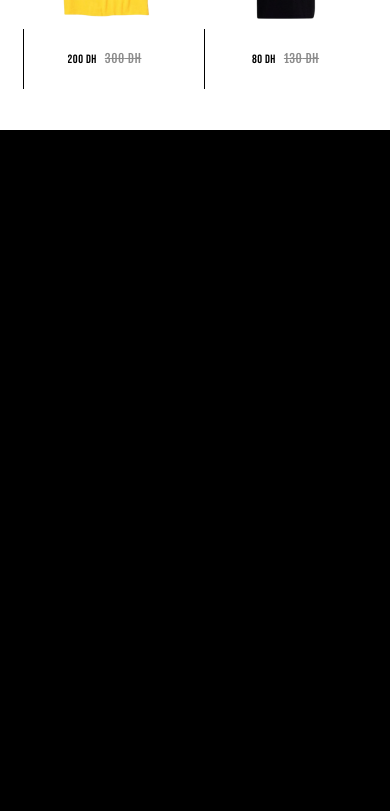
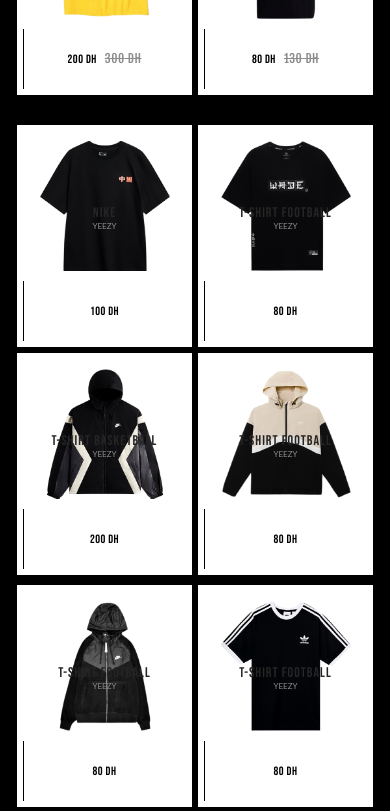
Before and after one commit to Abdoab49/ecommerce-frontend, a React (Create React App) app: page /mens in a window 390 px wide. Shown: the part 1140-1951 px from the top of the page. Before the commit the page ends 1270 px from the top, so only its background shows below. Built offline with nearby package versions, Linux system fonts and the light colour scheme; a web font is replaced by a local one.

Commit message:
MEN: زيد ShoesCard

```diff
--- a/src/pages/CSS/Mens.css
+++ b/src/pages/CSS/Mens.css
@@ -4,7 +4,7 @@
 
 .mens-page {
   min-height: 100vh;
-  background: #ffffff;
+  background: transparent;   /* ✅ شفاف */
   padding-bottom: 60px;
 }
 
@@ -64,6 +64,7 @@
   max-width: 1400px;
   margin: 0 auto;
   padding: 12px 20px 0;
+  background: transparent;   /* ✅ شفاف */
 }
 
 .mens-content h2 {
@@ -74,6 +75,27 @@
   color: #1a1a2e;
   font-family: 'Bebas Neue', sans-serif;
   letter-spacing: 2px;
+}
+
+/* ===== ShoesCard Section ===== */
+.mens-shoescard {
+  width: 100%;
+  margin-top: 40px;
+  padding: 0 20px;
+}
+
+@media (max-width: 768px) {
+  .mens-shoescard {
+    margin-top: 30px;
+    padding: 0 16px;
+  }
+}
+
+@media (max-width: 480px) {
+  .mens-shoescard {
+    margin-top: 20px;
+    padding: 0 12px;
+  }
 }
 
 /* Media Queries */
--- a/src/pages/Mens.jsx
+++ b/src/pages/Mens.jsx
@@ -1,5 +1,6 @@
 import React from 'react';
-import ShoeStore from '../Components/ShoeStore';   // ✅ المسار الصحيح
+import ShoeStore from '../Components/ShoeStore';
+import ShoesCard from '../Components/ShoesCard';   // ✅ المسار الصحيح
 import './CSS/Mens.css';
 
 const Mens = () => {
@@ -24,6 +25,11 @@ const Mens = () => {
         <h2>Nos T-Shirts</h2>
         <ShoeStore />
       </div>
+
+      {/* ✅ ShoesCard — تحت الكروت */}
+      <div className="mens-shoescard">
+        <ShoesCard />
+      </div>
     </div>
   );
 };
```
